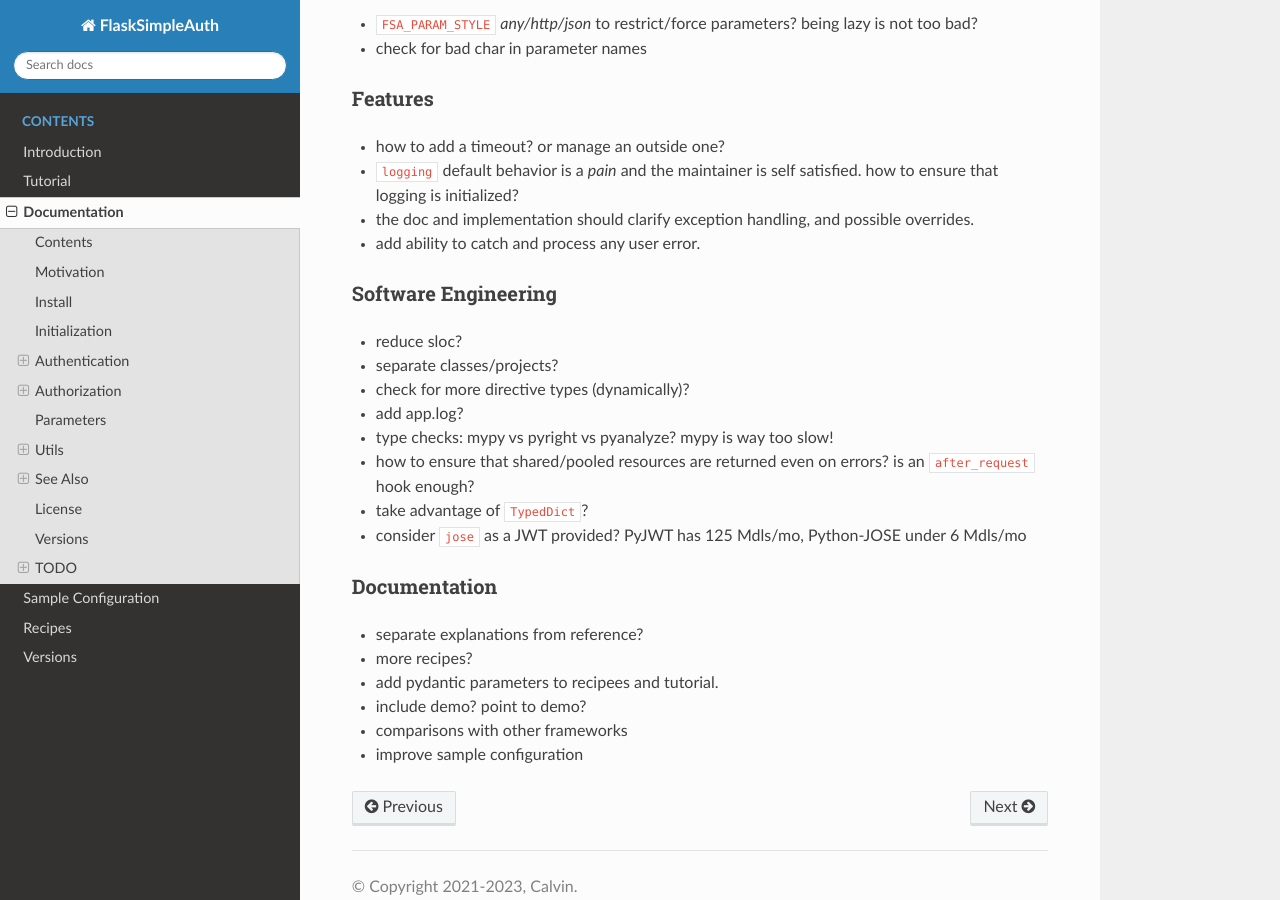
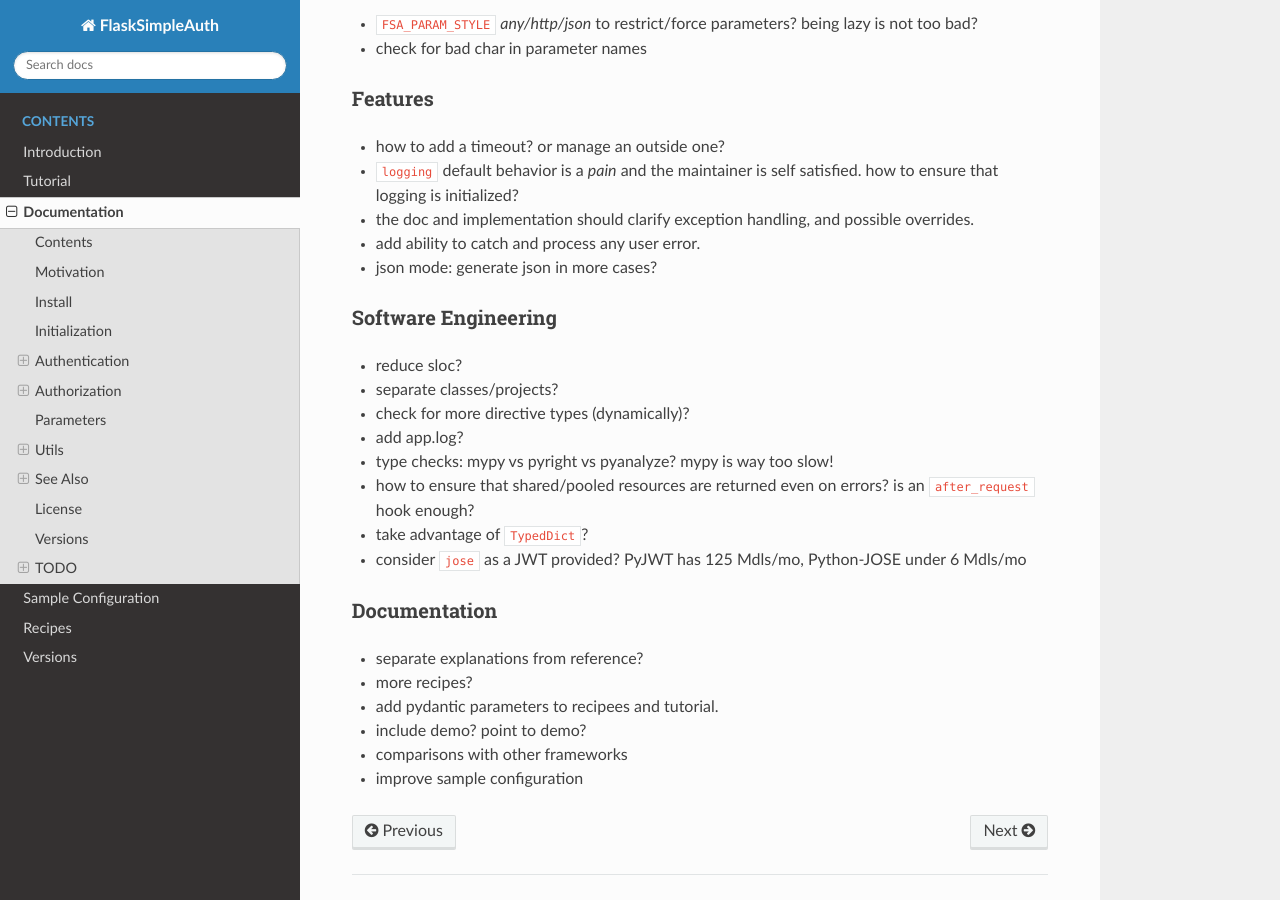
Before and after one commit to zx80/flask-simple-auth, a Sphinx documentation site: the page built from docs/DOCUMENTATION.md, in a window 1280 px wide and 900 px high, scrolled down 21583 px. Built offline with Sphinx 7.4.7 and the Read the Docs theme 2.0.0, drawn with Linux system fonts in a browser that asks for light colours; pages that are not in the unit, such as notebooks, are missing from menus.

Commit message:
note about json mode

```diff
--- a/docs/DOCUMENTATION.md
+++ b/docs/DOCUMENTATION.md
@@ -1195,6 +1195,7 @@ Todo or not todo…
 - the doc and implementation should clarify exception handling,
   and possible overrides.
 - add ability to catch and process any user error.
+- json mode: generate json in more cases?
 
 ### Software Engineering
 
```
